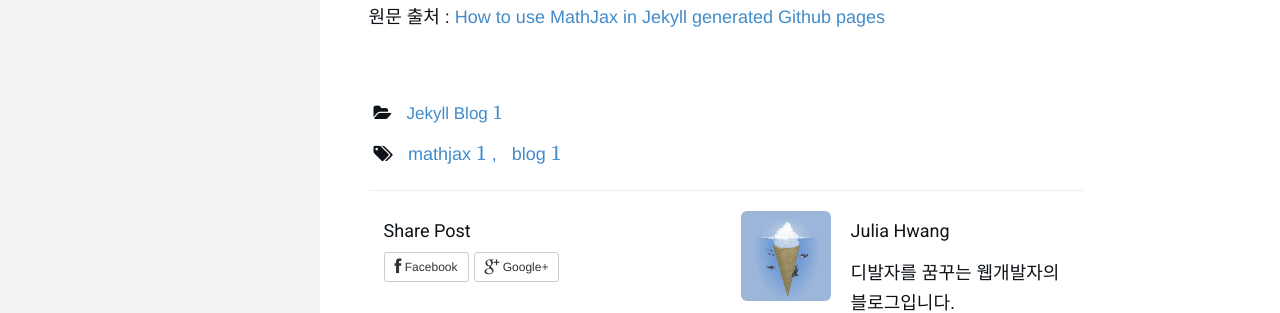
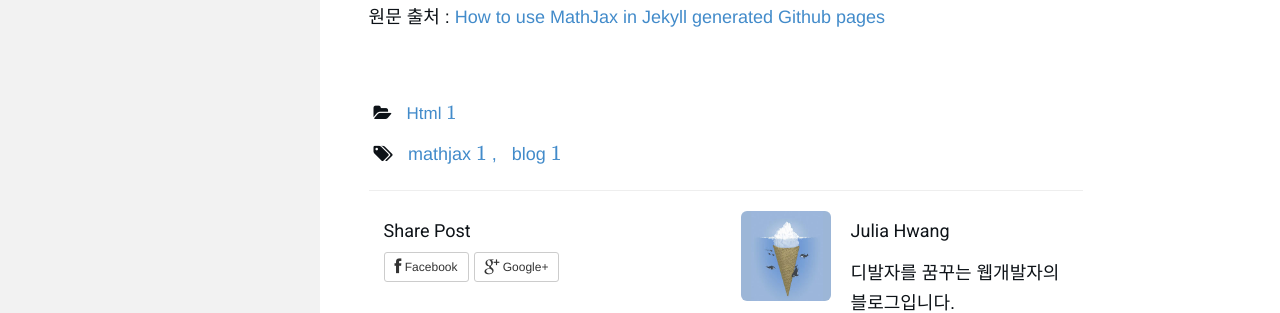
Before and after one commit to juliahwang/juliahwang.github.io, a Jekyll site: the page built from _posts/2017-09-30-Mathjaxjekyllblog.md, in a window 1280 px wide and 900 px high, scrolled down 2419 px. Shown: the part 382-695 px from the top of the window. Built offline with Jekyll 4.4.1, drawn with Linux system fonts in a browser that asks for light colours; some web fonts are replaced; formulas are drawn with MathJax 3; comment, search, counter and statistics services are not loaded.

Commit message:
add post: mathjax

```diff
--- a/_posts/2017-09-30-Mathjaxjekyllblog.md
+++ b/_posts/2017-09-30-Mathjaxjekyllblog.md
@@ -1,7 +1,7 @@
 ---
 layout: post
 title: Mathjax로 지킬 블로그에 수식 적용하기
-categories: [Jekyll Blog]
+categories: [Html]
 tags: [mathjax, blog]
 description:
 use_math: true
```
